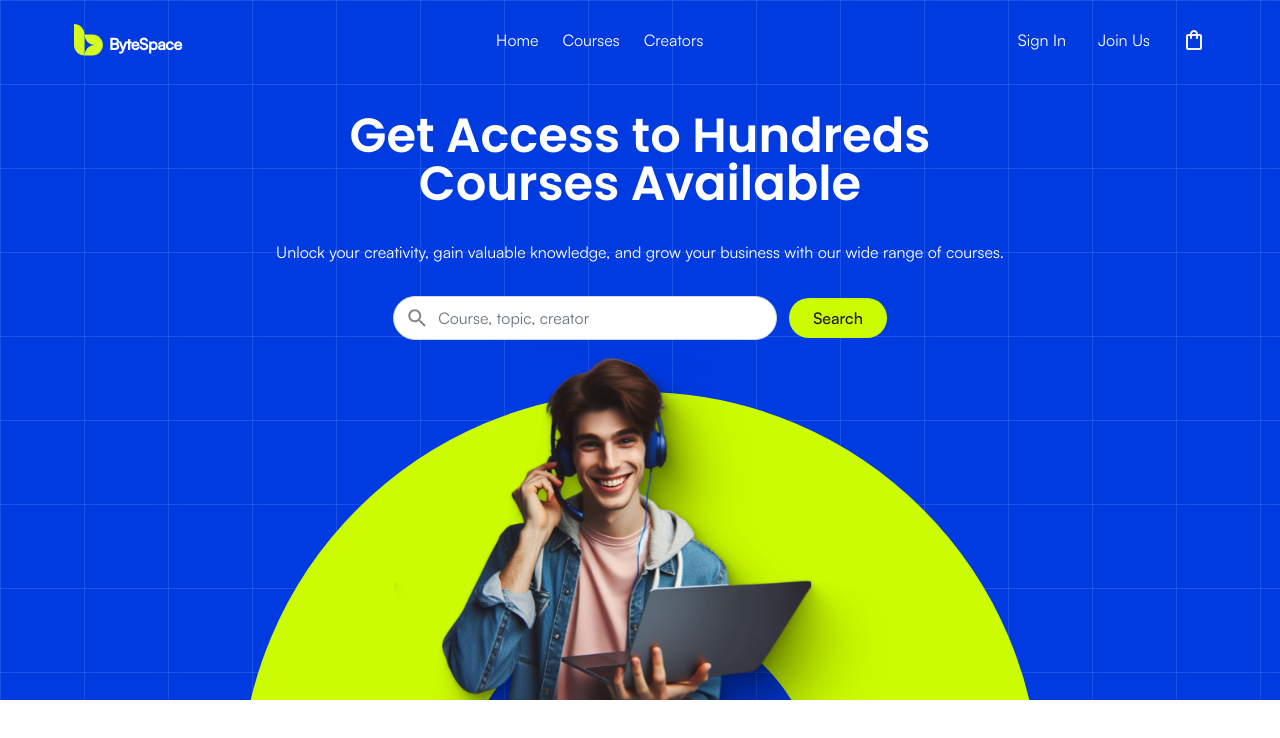
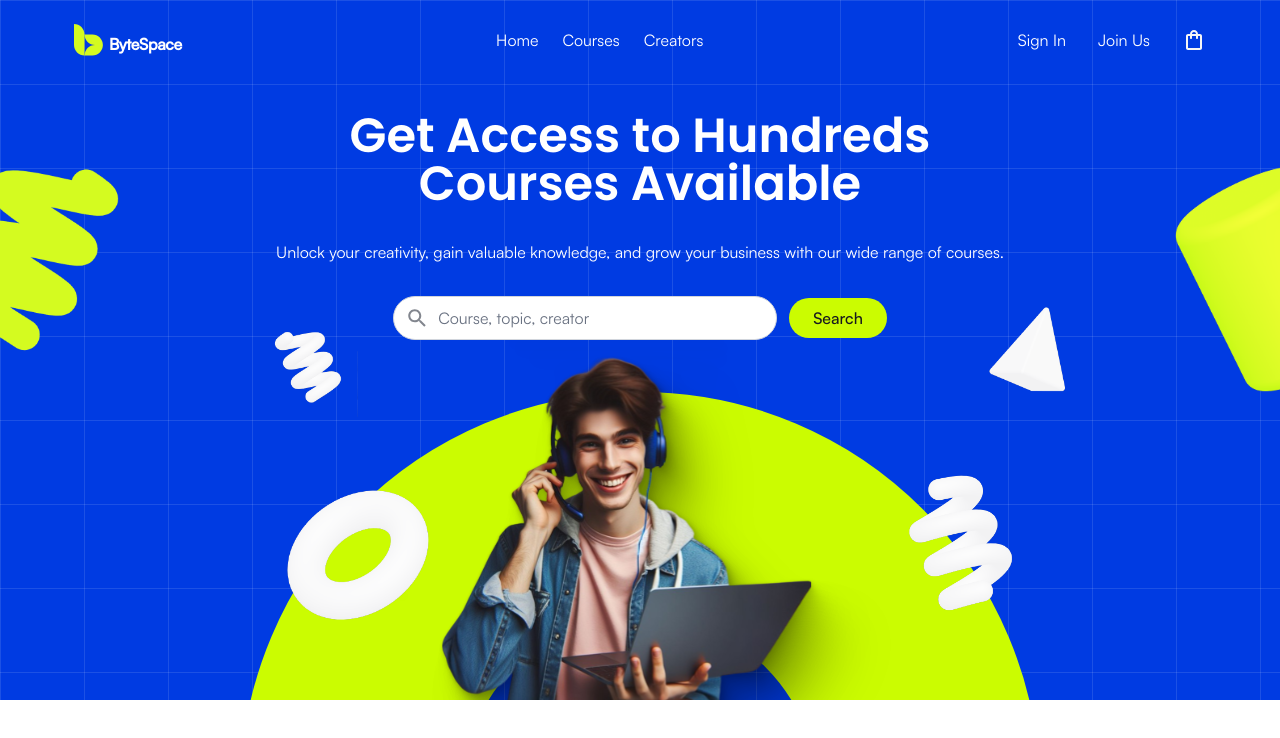
Before and after one commit to tajwararik/ByteSpace, a Next.js app: page / in a window 1280 px wide. Shown: the top 738 px of the page. Built offline with nearby package versions, Linux system fonts and the light colour scheme.

Commit message:
Add shapes to the hero

```diff
--- a/app/page.tsx
+++ b/app/page.tsx
@@ -1,15 +1,38 @@
 import Header from "./components/Header";
-import { poppins, satoshi } from "./layout";
+import { poppins } from "./layout";
 import Image from "next/image";
+
+const shapes = [
+  { src: "/shapes/squiggle-lime.png", cls: "-left-[1%] top-[18%] w-[14%]" },
+  { src: "/shapes/squiggle-white-sm.png", cls: "left-[20%] top-[45%] w-[8%]" },
+  { src: "/shapes/ring.png", cls: "left-[20%] bottom-[6%] w-[16%]" },
+  { src: "/shapes/Cone.png", cls: "-right-[1%] top-[20%] w-[12%]" },
+  { src: "/shapes/triangle-white.png", cls: "right-[15%] top-[42%] w-[9%]" },
+  {
+    src: "/shapes/squiggle-white-lg.png",
+    cls: "right-[19%] top-[65%] w-[13%]",
+  },
+];
 
 export default function Hero() {
   return (
-    <section className="relative isolate w-screen min-h-175 blue-grid text-center text-white">
+    <section className="relative isolate min-h-175 w-full overflow-hidden blue-grid text-center text-white">
+      {shapes.map(({ src, cls }) => (
+        <Image
+          key={src}
+          src={src}
+          alt=""
+          width={400}
+          height={400}
+          className={`pointer-events-none absolute z-5 hidden h-auto select-none lg:block ${cls}`}
+        />
+      ))}
+
       <div className="relative z-10">
         <Header />
 
         <div className="mt-8">
-          <h1 className={`${poppins.className} text-5xl my-4`}>
+          <h1 className={`${poppins.className} my-4 text-5xl`}>
             Get Access to Hundreds
             <br />
             Courses Available
@@ -31,10 +54,10 @@ export default function Hero() {
             />
             <input
               placeholder="Course, topic, creator"
-              className="h-11 w-full rounded-3xl border border-gray-300 bg-white pl-11 outline-none placeholder:text-gray-500 text-neutral-500"
+              className="h-11 w-full rounded-3xl border border-gray-300 bg-white pl-11 text-neutral-500 outline-none placeholder:text-gray-500"
             />
           </div>
-          <button className="inline-flex h-10 items-center justify-center rounded-3xl bg-(--lime) px-6 text-(--ink) align-middle font-medium">
+          <button className="inline-flex h-10 items-center justify-center rounded-3xl bg-(--lime) px-6 align-middle font-medium text-(--ink) cursor-pointer">
             Search
           </button>
         </div>
@@ -44,13 +67,15 @@ export default function Hero() {
         <Image
           src="/Ellipse.svg"
           alt=""
+          aria-hidden
           width={1149}
           height={442}
           className="absolute inset-0 h-full w-full"
         />
         <Image
           src="/boy.svg"
-          alt=""
+          loading="eager"
+          alt="Boy image"
           width={722}
           height={515}
           className="absolute bottom-0 left-1/2 z-10 h-auto w-[min(520px,65%)] -translate-x-1/2"
```
